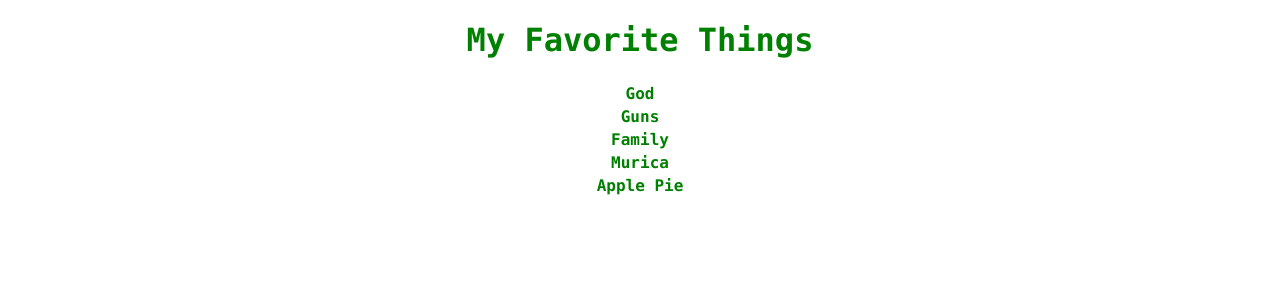
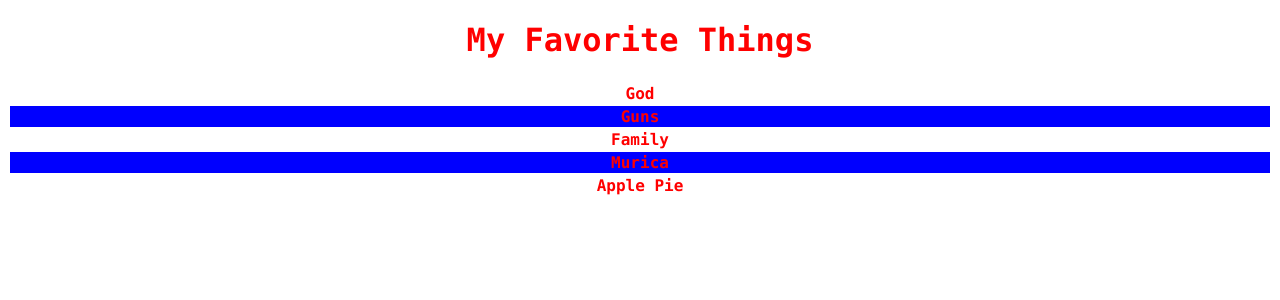
Before and after one commit to dewayneallen76/codeup.dev, a PHP site: page /my-favorite-things.php in a window 1280 px wide. Shown: the top 300 px of the page. Run offline with PHP 8.4, Linux system fonts and the light colour scheme; lists and menus that the app fills with data are empty.

Commit message:
STYLING CHANGE

```diff
--- a/public/my-favorite-things.php
+++ b/public/my-favorite-things.php
@@ -12,12 +12,12 @@ $favoriteThings = ['God', 'Guns', 'Family', 'Murica', 'Apple Pie'];
 </head>
 <style>
 	h1, th {
+		color: red;
 		text-align: center;
-		color: green;
 		font-family: "Lucida Console", Monaco, monospace;
 	}
-	th: nth-child(even) {
-		background-color: gray;
+	tr:nth-child(even) {
+		background-color: blue;
 	}
 </style>
 <body>
```
